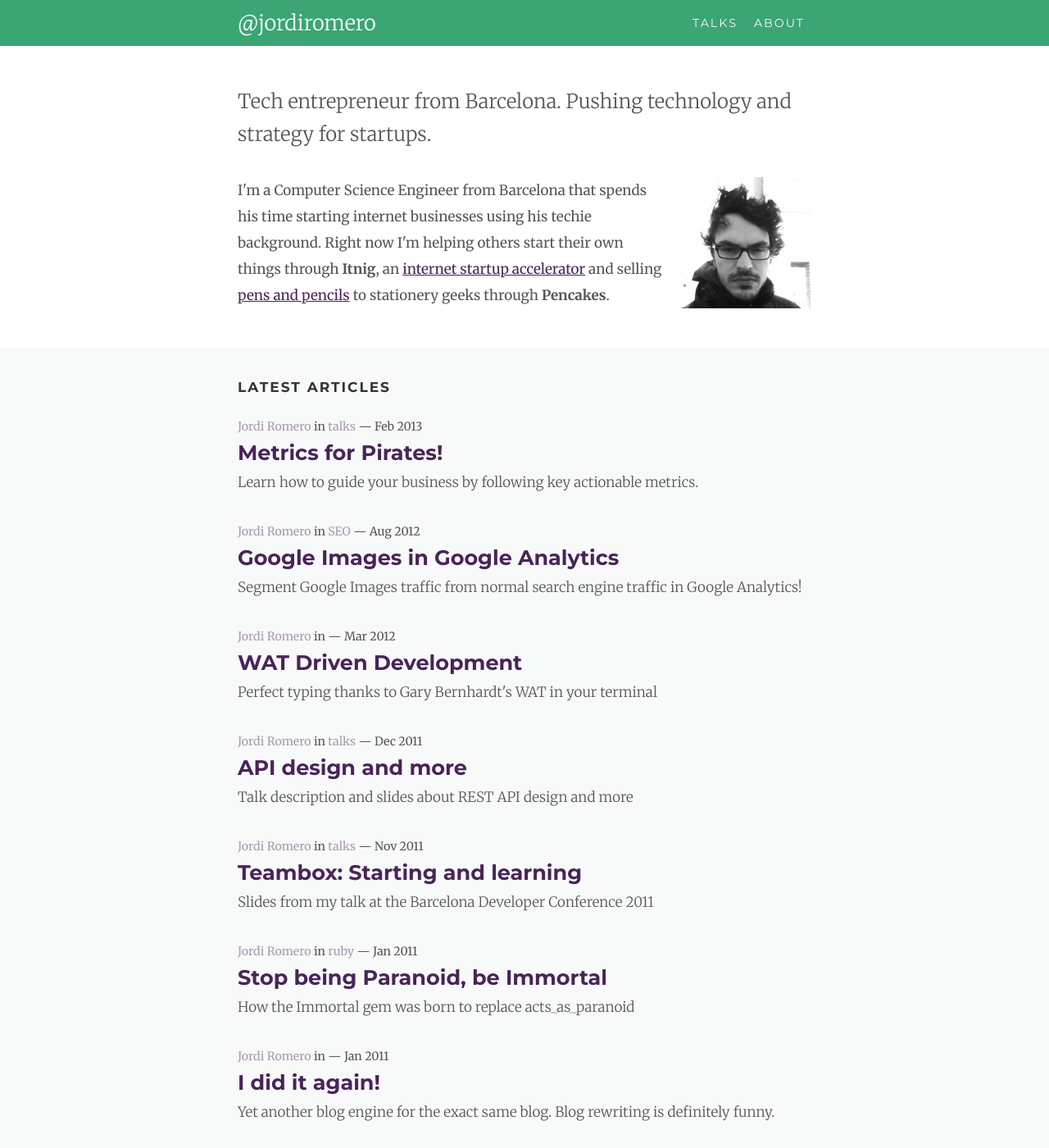
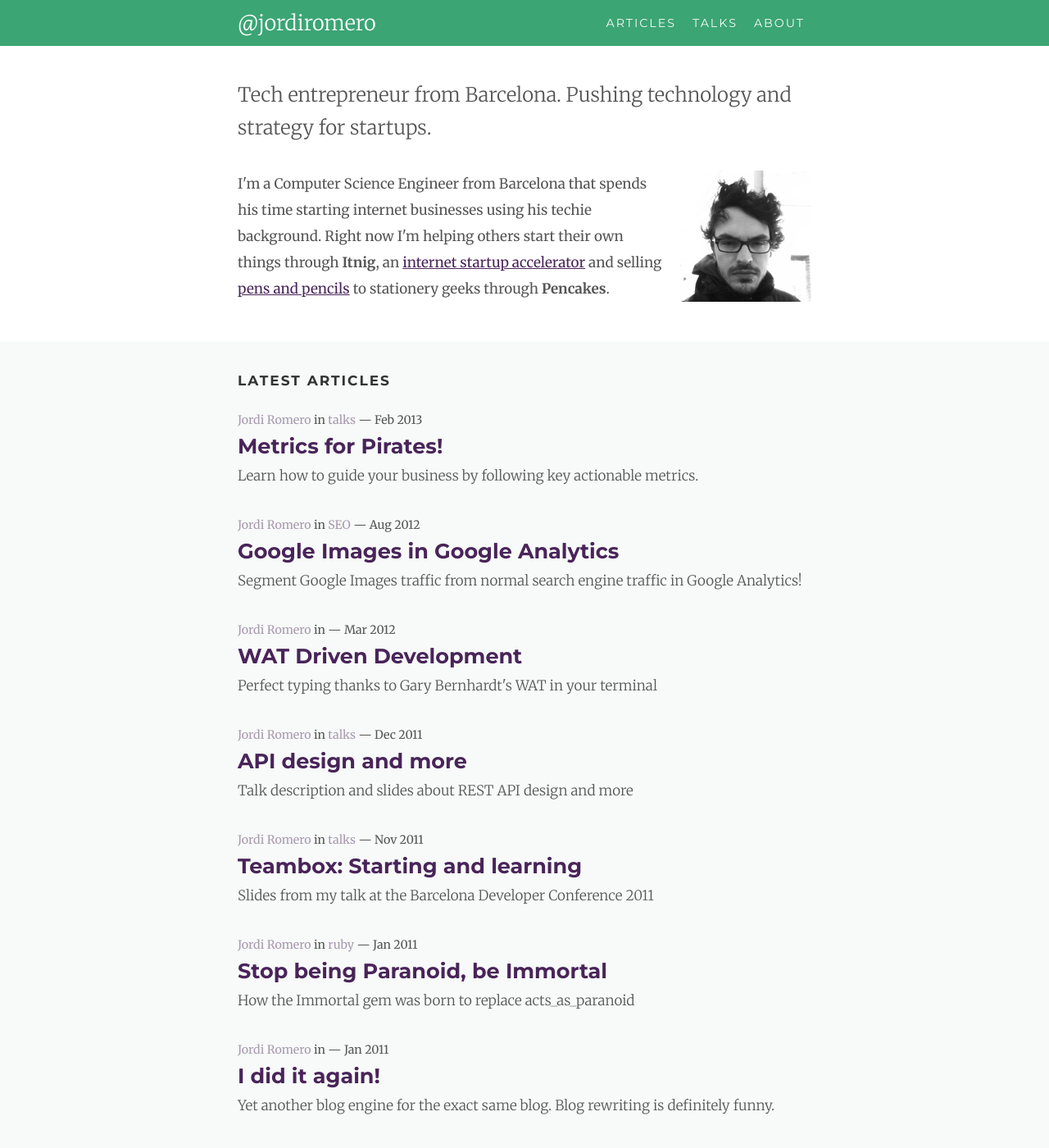
Before and after one commit to jrom/jrom.github.com, a Jekyll site: the page built from index.html, in a window 1280 px wide and 1400 px high. Shown: the whole window at 82% size. Built offline with Jekyll 4.4.1, drawn with Linux system fonts in a browser that asks for light colours; comment, search, counter and statistics services are not loaded.

Commit message:
fixed navigation bar plus articles

```diff
--- a/_layouts/default.html
+++ b/_layouts/default.html
@@ -64,6 +64,7 @@
         </div>
         <div class='span8'>
           <ul class='unstyled jrom-header__navigation'>
+            <li><a href="/#articles" title="Articles by Jordi Romero">Articles</a></li>
             <li><a href="/talks" title="Talks by Jordi Romero">Talks</a></li>
             <li><a href="/about" title="About Jordi Romero">About</a></li>
           </ul>
--- a/assets/stylesheets/jrom-layout.less
+++ b/assets/stylesheets/jrom-layout.less
@@ -1,4 +1,7 @@
 .jrom-header {
+  position: fixed;
+  top: 0;
+  width: 100%;
   background: #3BA574;
   margin: 0 0 (@baseLineHeight * 1.5);
 }
--- a/assets/stylesheets/scaffolding.less
+++ b/assets/stylesheets/scaffolding.less
@@ -14,6 +14,7 @@
   color: @textColor;
   background-color: @bodyBackground;
   padding-bottom: @baseLineHeight * 2;
+  padding-top: @baseLineHeight * 3;
 }
 
 
--- a/index.html
+++ b/index.html
@@ -22,7 +22,7 @@
   </div>
 </div>
 
-<div class="jrom-article-list">
+<div class="jrom-article-list" id="articles">
   <div class='container'>
     <div class='row'>
       <div class='span12'>
--- a/public/styles.css
+++ b/public/styles.css
@@ -194,6 +194,7 @@
   color: #555555;
   background-color: #ffffff;
   padding-bottom: 64px;
+  padding-top: 96px;
 }
 a {
   color: #492459;
@@ -543,6 +544,9 @@
   }
 }
 .jrom-header {
+  position: fixed;
+  top: 0;
+  width: 100%;
   background: #3BA574;
   margin: 0 0 48px;
 }
```
